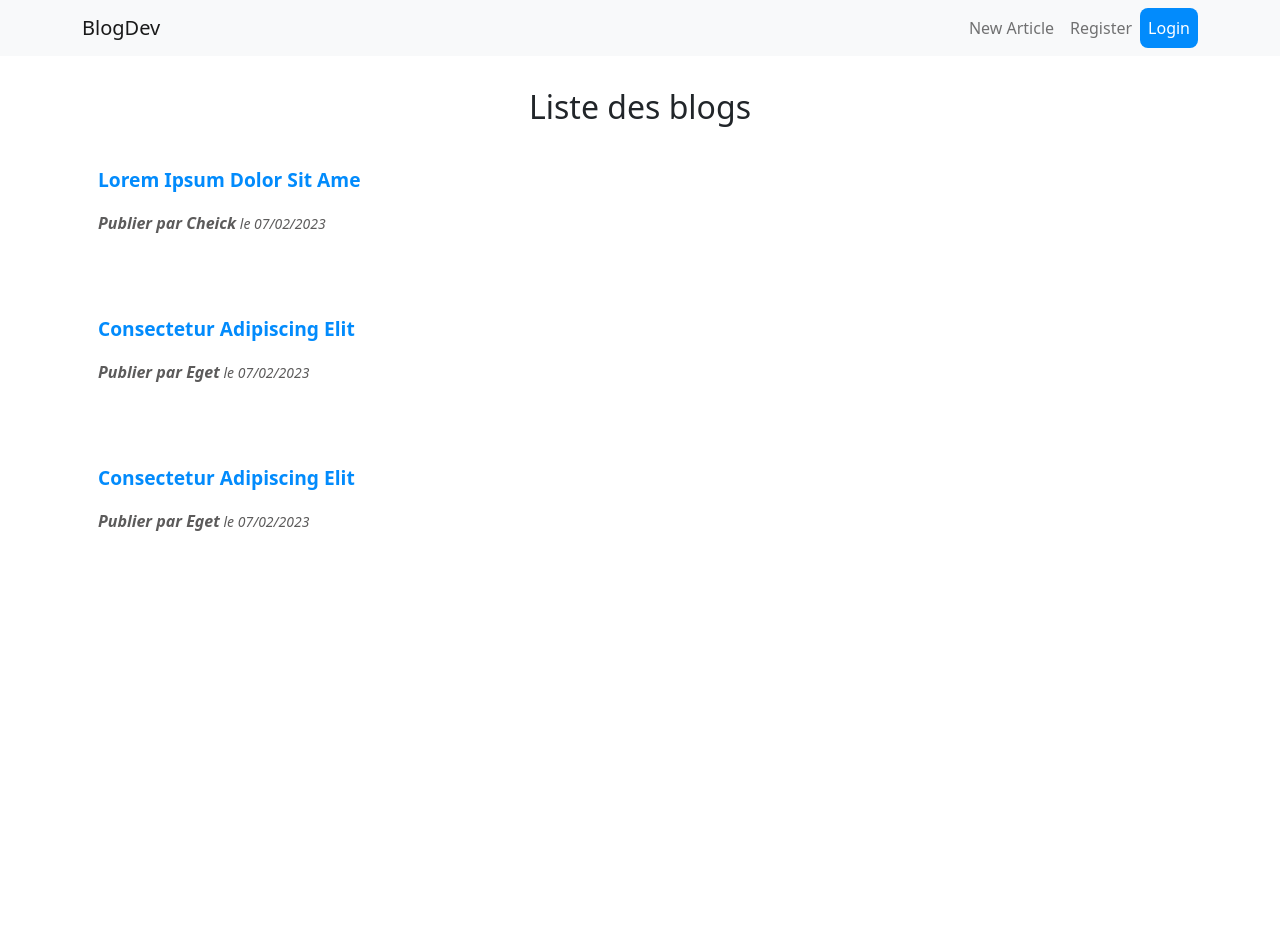
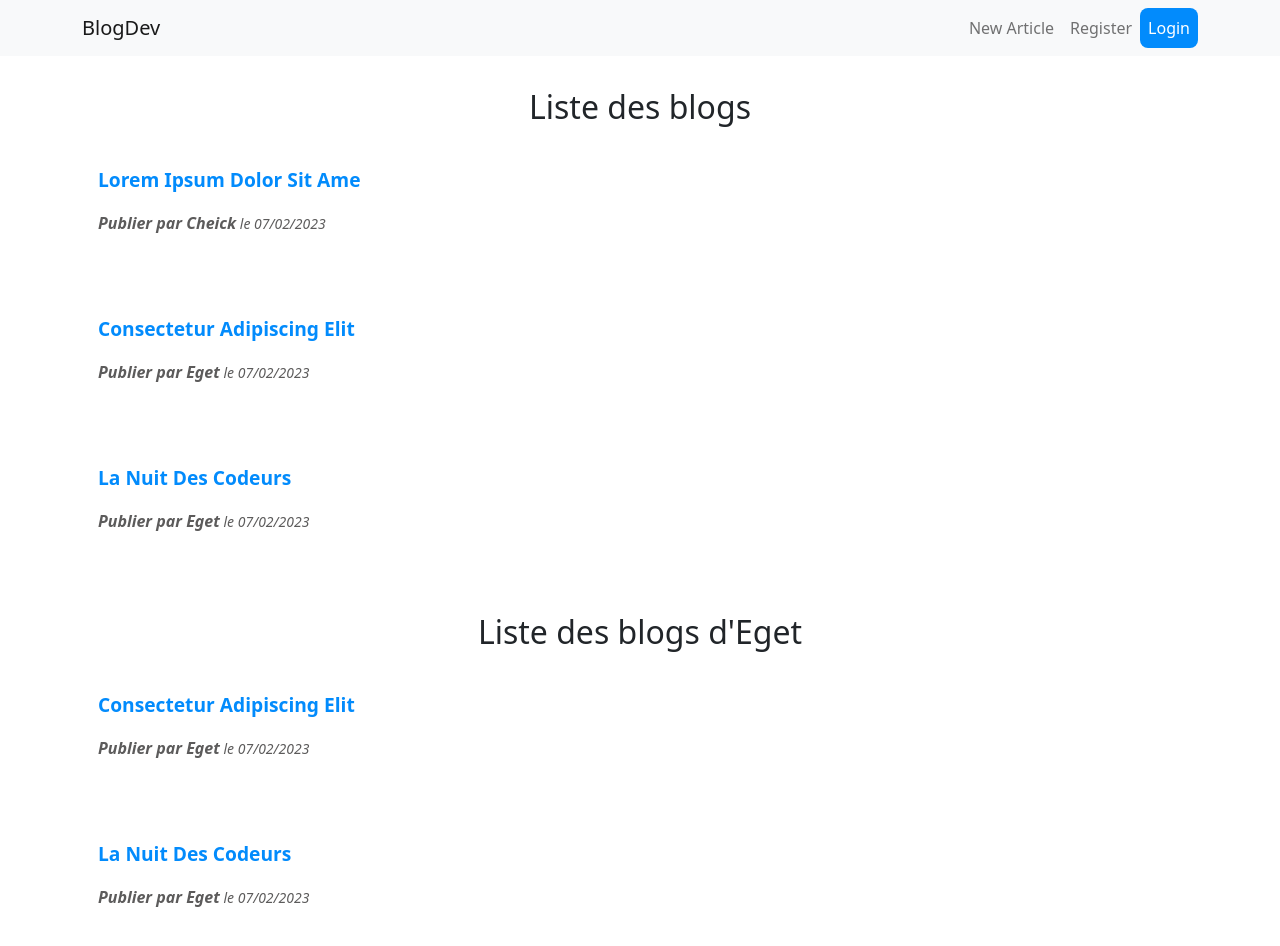
Before and after one commit to willl-8523/ReactCourse_by_Bproo, a React (Create React App) app: page / in a window 1280 px wide. Shown: the top 946 px of the page. Before the commit the page ends 800 px from the top, so only its background shows below. Built offline with nearby package versions, Linux system fonts and the light colour scheme.

Commit message:
Re-use composants in react

```diff
--- a/src/Home.js
+++ b/src/Home.js
@@ -67,7 +67,7 @@ const Home = () => {
       },
       {
         id: 3,
-        title: 'Consectetur adipiscing elit',
+        title: 'La nuit des codeurs',
         body: 'Lorem ipsum dolor sit amet, consectetur adipiscing elit, sed do eiusmod tempor incididunt ut labore et dolore magna aliqua. Congue mauris rhoncus aenean vel elit scelerisque mauris.',
         author: 'Eget',
         date: '07/02/2023',
@@ -76,7 +76,10 @@ const Home = () => {
 
     return (
       <div className="home">
-        <BlogList blogs={ blogs } title={ 'Liste des blogs' } />
+        <BlogList blogs={blogs} title={'Liste des blogs'} />
+
+        {/* Afficher les articles d'Eget (avec la fction filter de js) */}
+        <BlogList blogs={blogs.filter(blog => blog.author === 'Eget')} title={'Liste des blogs d\'Eget'} />
       </div>
     );
 
```
